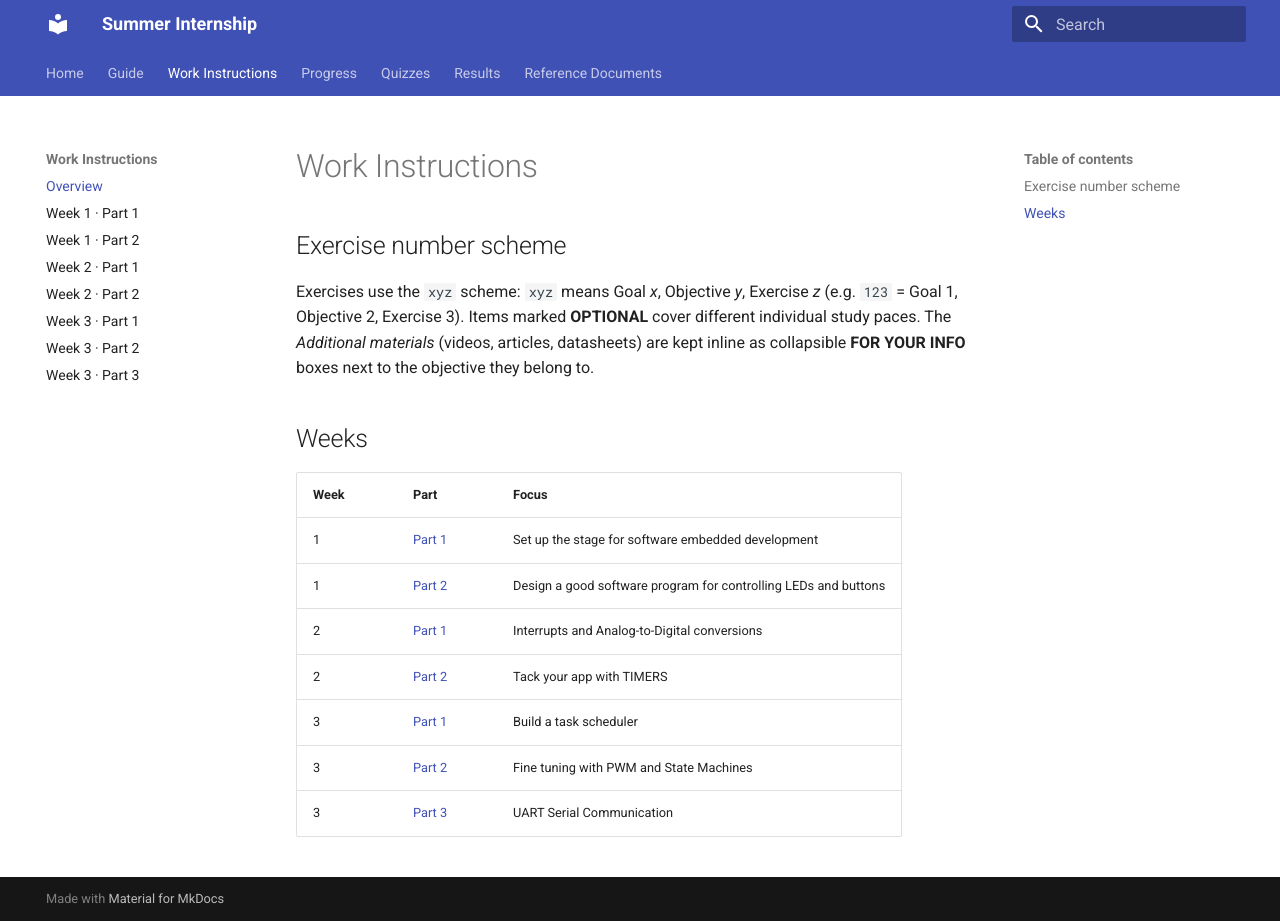
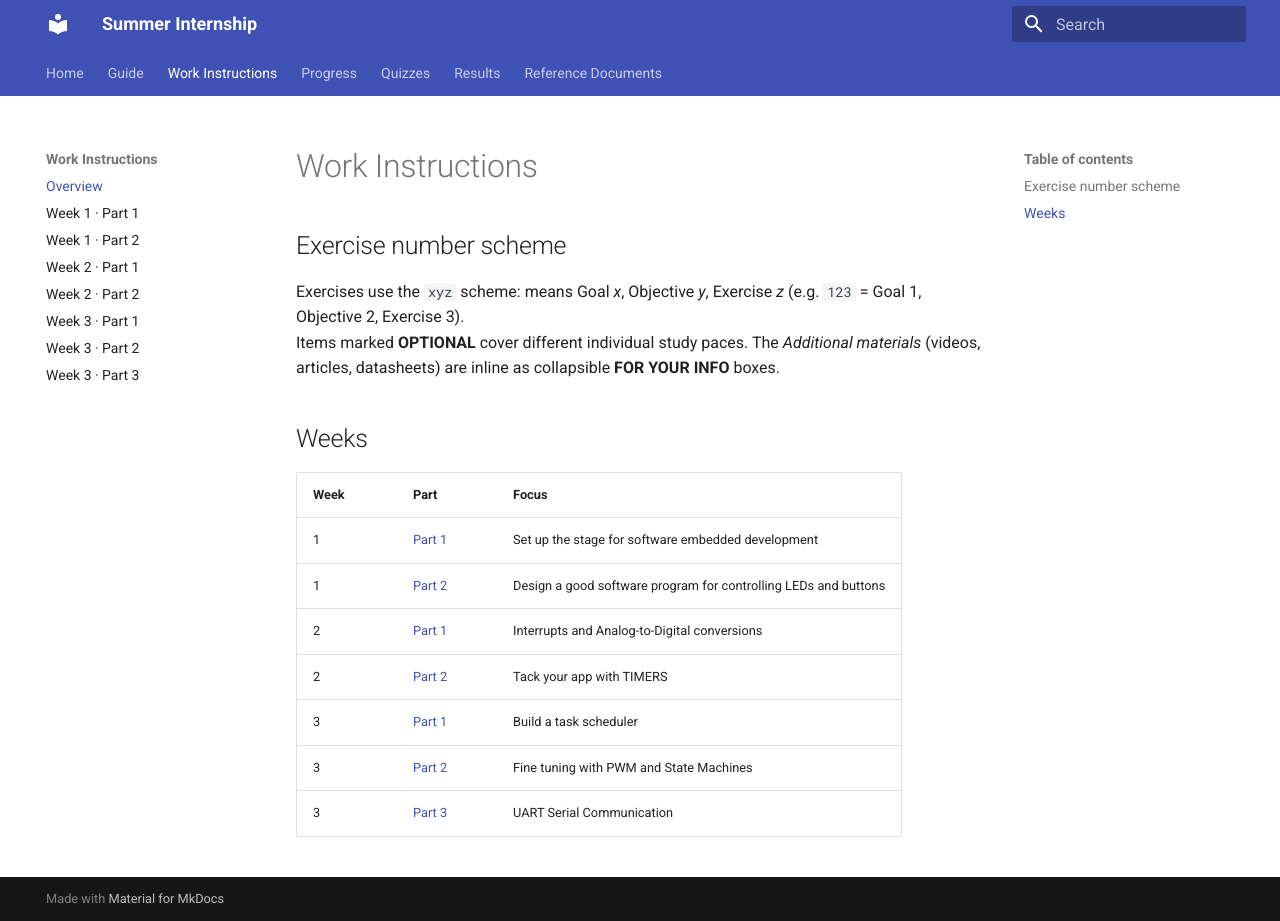
Before and after one commit to StanC965/summer-internship, an MkDocs documentation site: the page built from docs/work-instructions/index.md, in a window 1280 px wide and 921 px high. Built offline with MkDocs 1.6.1 and Material for MkDocs 9.7.7, drawn with Linux system fonts in a browser that asks for light colours.

```diff
--- a/docs/work-instructions/index.md
+++ b/docs/work-instructions/index.md
@@ -2,10 +2,8 @@
 
 ## Exercise number scheme
 
-Exercises use the `xyz` scheme: `xyz` means Goal *x*, Objective *y*, Exercise *z*
-(e.g. `123` = Goal 1, Objective 2, Exercise 3). Items marked **OPTIONAL** cover different
-individual study paces. The *Additional materials* (videos, articles, datasheets) are kept inline as collapsible **FOR YOUR INFO** boxes next to the
-objective they belong to.
+Exercises use the `xyz` scheme: means Goal *x*, Objective *y*, Exercise *z* (e.g. `123` = Goal 1, Objective 2, Exercise 3).
+Items marked **OPTIONAL** cover different individual study paces. The *Additional materials* (videos, articles, datasheets) are inline as collapsible **FOR YOUR INFO** boxes.
 
 ## Weeks
 
--- a/mkdocs.yml
+++ b/mkdocs.yml
@@ -16,7 +16,7 @@ nav:
   - Home: index.md
   - Guide:
       - Getting Started: guide/getting-started.md
-      - Setup IAR Embedded Workbench Tool: guide/setup-iar.md
+      - Setup IAR Embedded Workbench: guide/setup-iar.md
       - New Project Tutorial with IAR: guide/new-project-iar.md
       - Logic Analyzer How To: guide/logic-analyzer.md
       - Git Workflow & Progress Tracking: guide/github-workflow-progress.md
```
Also changed, not shown: docs/work-instructions/progress.md (+1 -1 lines), 1 other file.
